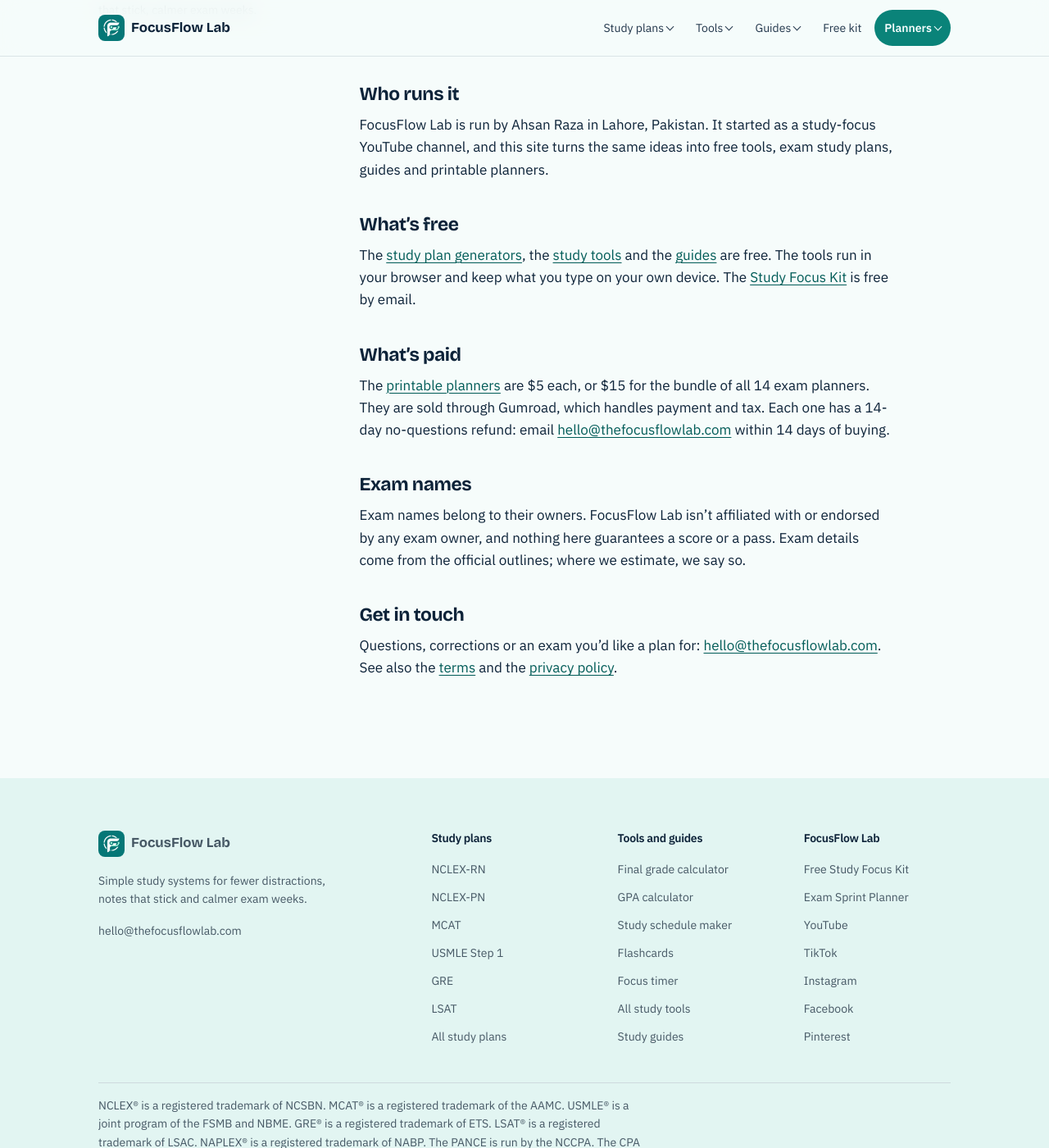
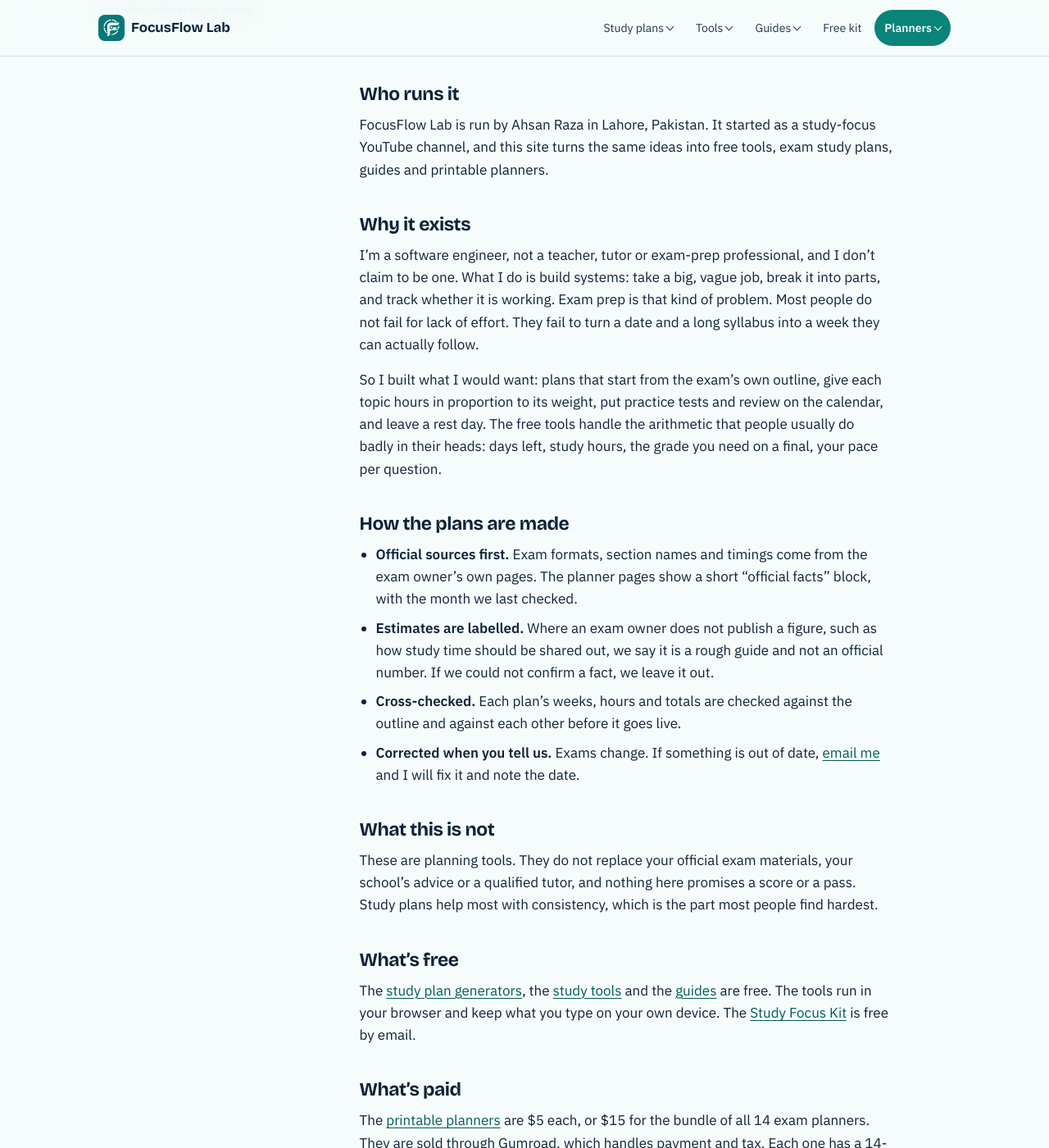
Before and after one commit to focusflowlab/focusflowlab.github.io, a Jekyll site: the page about/index.html, which Jekyll copies as it is, in a window 1280 px wide and 1400 px high, scrolled down 271 px. Shown: the whole window at 82% size. Built offline with Jekyll 4.4.1, drawn with Linux system fonts in a browser that asks for light colours.

Commit message:
About page: why the site exists, how plans are made from official outlines, what it is not
Co-Authored-By: Claude Sonnet 5.5 <noreply@anthropic.com>

```diff
--- a/about/index.html
+++ b/about/index.html
@@ -4,12 +4,12 @@
   <meta charset="utf-8">
   <meta name="viewport" content="width=device-width, initial-scale=1">
   <title>About FocusFlow Lab: Free Study Tools and Printable Planners</title>
-  <meta name="description" content="Who runs FocusFlow Lab, how the free study tools work, how to get help and how refunds work.">
+  <meta name="description" content="Who runs FocusFlow Lab, why the study plans exist, how they are built from official exam outlines, and how refunds work.">
   <link rel="canonical" href="https://thefocusflowlab.com/about/">
   <meta property="og:type" content="website">
   <meta property="og:site_name" content="FocusFlow Lab">
   <meta property="og:title" content="About FocusFlow Lab">
-  <meta property="og:description" content="Who runs FocusFlow Lab, how the free study tools work, how to get help and how refunds work.">
+  <meta property="og:description" content="Who runs FocusFlow Lab, why the study plans exist, how they are built from official exam outlines, and how refunds work.">
   <meta property="og:url" content="https://thefocusflowlab.com/about/">
   <meta property="og:image" content="https://thefocusflowlab.com/assets/og-image.png">
   <meta property="og:image:width" content="1200">
@@ -28,7 +28,7 @@
       "@type": "AboutPage",
       "name": "About FocusFlow Lab",
       "url": "https://thefocusflowlab.com/about/",
-      "description": "Who runs FocusFlow Lab, how the free study tools work, how to get help and how refunds work.",
+      "description": "Who runs FocusFlow Lab, why the study plans exist, how they are built from official exam outlines, and how refunds work.",
       "publisher": {
         "@type": "Organization",
         "@id": "https://thefocusflowlab.com/#org",
@@ -265,6 +265,18 @@
         <article class="prose">
 <h2>Who runs it</h2>
 <p>FocusFlow Lab is run by Ahsan Raza in Lahore, Pakistan. It started as a study-focus YouTube channel, and this site turns the same ideas into free tools, exam study plans, guides and printable planners.</p>
+<h2>Why it exists</h2>
+<p>I’m a software engineer, not a teacher, tutor or exam-prep professional, and I don’t claim to be one. What I do is build systems: take a big, vague job, break it into parts, and track whether it is working. Exam prep is that kind of problem. Most people do not fail for lack of effort. They fail to turn a date and a long syllabus into a week they can actually follow.</p>
+<p>So I built what I would want: plans that start from the exam’s own outline, give each topic hours in proportion to its weight, put practice tests and review on the calendar, and leave a rest day. The free tools handle the arithmetic that people usually do badly in their heads: days left, study hours, the grade you need on a final, your pace per question.</p>
+<h2>How the plans are made</h2>
+<ul>
+<li><strong>Official sources first.</strong> Exam formats, section names and timings come from the exam owner’s own pages. The planner pages show a short “official facts” block, with the month we last checked.</li>
+<li><strong>Estimates are labelled.</strong> Where an exam owner does not publish a figure, such as how study time should be shared out, we say it is a rough guide and not an official number. If we could not confirm a fact, we leave it out.</li>
+<li><strong>Cross-checked.</strong> Each plan’s weeks, hours and totals are checked against the outline and against each other before it goes live.</li>
+<li><strong>Corrected when you tell us.</strong> Exams change. If something is out of date, <a href="mailto:hello@thefocusflowlab.com">email me</a> and I will fix it and note the date.</li>
+</ul>
+<h2>What this is not</h2>
+<p>These are planning tools. They do not replace your official exam materials, your school’s advice or a qualified tutor, and nothing here promises a score or a pass. Study plans help most with consistency, which is the part most people find hardest.</p>
 <h2>What’s free</h2>
 <p>The <a href="/study-plan/">study plan generators</a>, the <a href="/tools/">study tools</a> and the <a href="/guides/">guides</a> are free. The tools run in your browser and keep what you type on your own device. The <a href="/#free-kit">Study Focus Kit</a> is free by email.</p>
 <h2>What’s paid</h2>
```
Also changed, not shown: _tools/extra_pages.py (+13 -1 lines).
